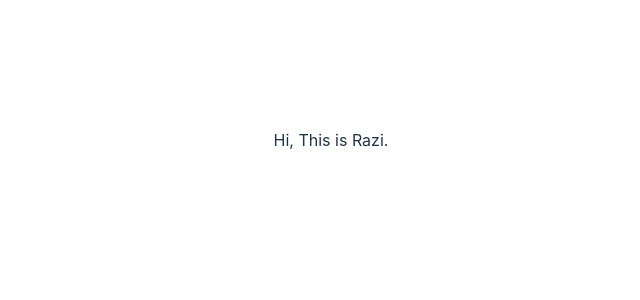
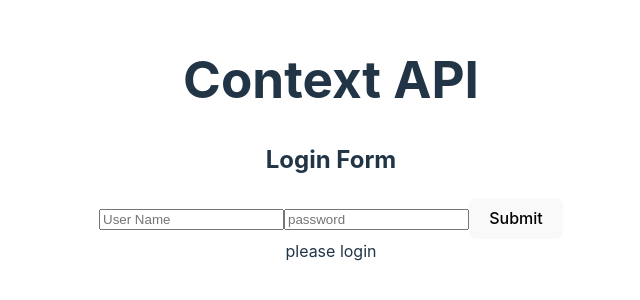
Before and after one commit to Razi-Azam/context-api, a React (Vite) app in the folder contextApp/: page / in a window 1280 px wide. Shown: the part 260-560 px from the top of the page, without its empty margins (309-949 px from the left). Built offline with nearby package versions, Linux system fonts and the light colour scheme.

Commit message:
Updated context API example to ContextApp

```diff
--- a/contextApp/src/App.jsx
+++ b/contextApp/src/App.jsx
@@ -1,13 +1,17 @@
-import { useState } from 'react'
-import reactLogo from './assets/react.svg'
-import viteLogo from '/vite.svg'
 import './App.css'
+import Login from './components/Login';
+import Profile from './components/Profile';
+import UserContextProvider from './context/UserContextProvider';
 
 function App() {
 
   return (
     <>
-      Hi, This is Razi.
+      <UserContextProvider>
+        <h1>Context API</h1>
+        <Login />
+        <Profile />
+      </UserContextProvider>
     </>
   )
 }
--- /dev/null
+++ b/contextApp/src/components/Login.jsx
@@ -0,0 +1,35 @@
+import React, {useState, useContext} from 'react'
+import UserContext from '../context/UserContext'
+
+function Login() {
+    const [username, setUsername] = useState('')
+    const [password, setPassword] = useState('')
+
+    const {setUser} = useContext(UserContext)
+
+    const handleSubmit = (e) => {
+        e.preventDefault()
+        setUser({username, password})
+    }
+
+  return (
+    <div>
+        <h2>Login Form</h2>
+        <input
+            type='text'
+            placeholder='User Name'
+            value={username}
+            onChange={(e) => setUsername(e.target.value)}
+        />
+        <input
+            type='text'
+            placeholder='password'
+            value={password}
+            onChange={(e) => setPassword(e.target.value)}
+        />
+        <button onClick={handleSubmit}>Submit</button>
+    </div>
+  )
+}
+
+export default Login
--- /dev/null
+++ b/contextApp/src/components/Profile.jsx
@@ -0,0 +1,16 @@
+import React, {useContext} from 'react'
+import UserContext from '../context/UserContext'
+
+function Profile() {
+    const {user} = useContext(UserContext)
+
+    if(!user) return <div>please login</div>
+
+    return (
+        <div>
+            <h2>Welcome <span style={{color: "blue"}}>{user.username}</span></h2>
+        </div>
+    )
+}
+
+export default Profile
--- /dev/null
+++ b/contextApp/src/context/UserContext.js
@@ -0,0 +1,6 @@
+import React from "react";
+
+//create a context named "productContext"
+const UserContext = React.createContext();
+
+export default UserContext
--- /dev/null
+++ b/contextApp/src/context/UserContextProvider.jsx
@@ -0,0 +1,14 @@
+import React, {useState} from "react";
+import UserContext from "./UserContext";
+
+const UserContextProvider = ({children}) => {
+    const [user, setUser] = useState(null);
+
+    return (
+        <UserContext.Provider value={{user, setUser}}>
+            {children}
+        </UserContext.Provider>
+    )
+}
+
+export default UserContextProvider
```
Also changed, not shown: 2 other files (tests, documents, lock files or other folders).
